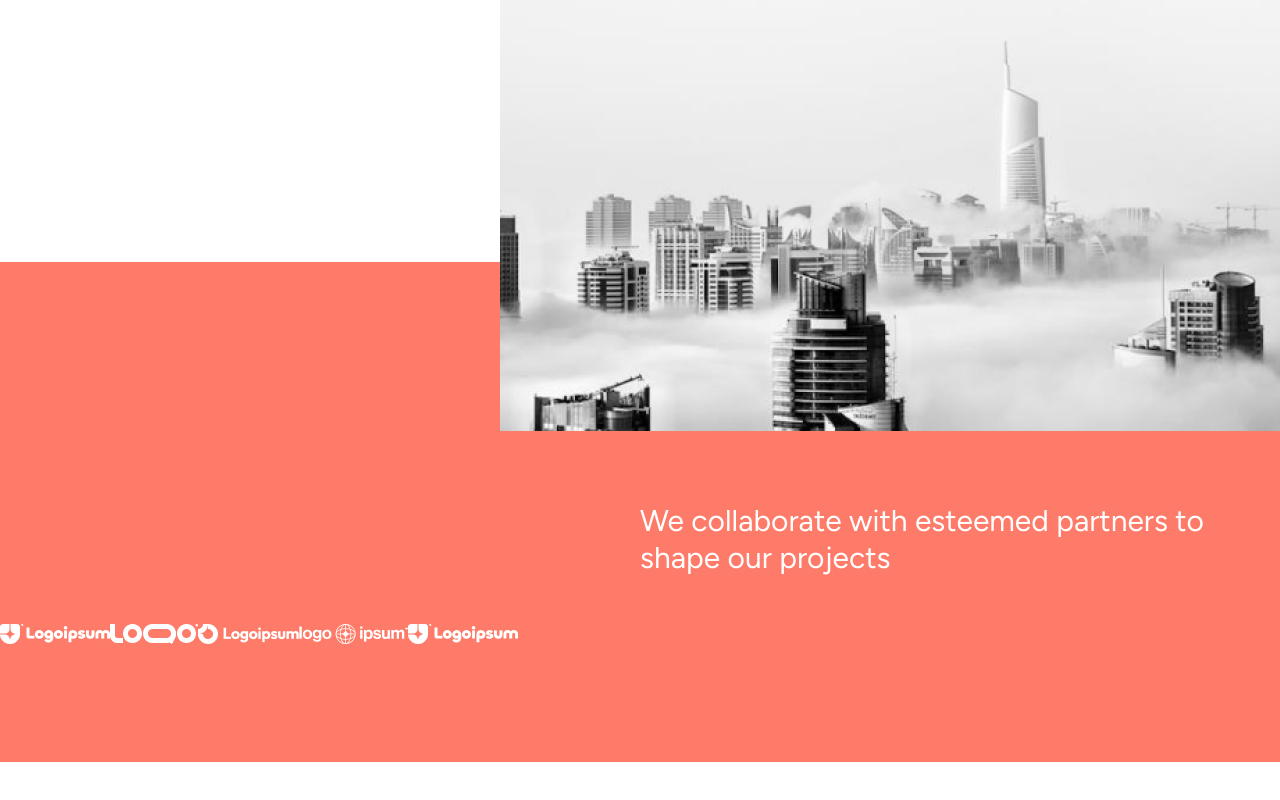
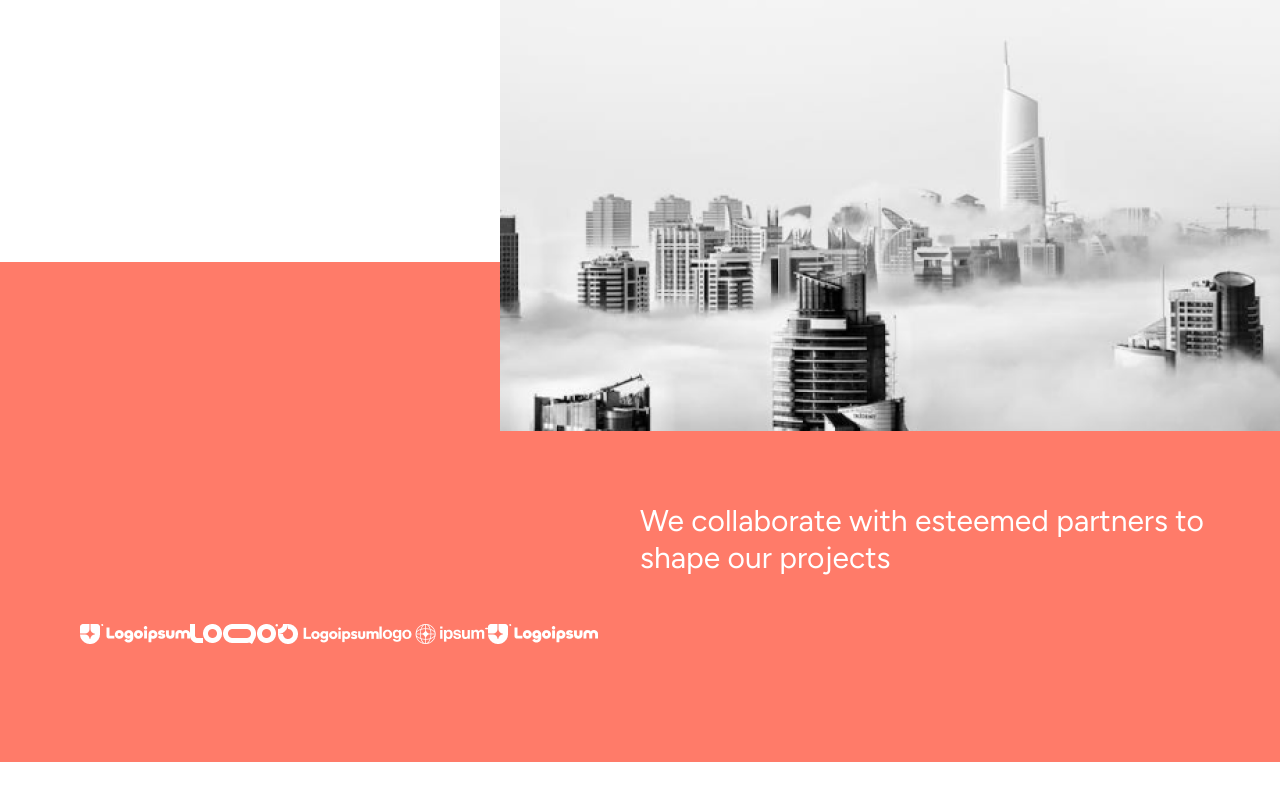
Before and after one commit to gabrieljcoutinho/Projeto-Archi-Firm, a React (Create React App) app: page / in a window 1280 px wide. Shown: the part 1872-2672 px from the top of the page. Built offline with nearby package versions, Linux system fonts and the light colour scheme.

Commit message:
espaçemnto

```diff
--- a/src/Css/faixaLaranjaSeparandoConteudo.css
+++ b/src/Css/faixaLaranjaSeparandoConteudo.css
@@ -21,6 +21,7 @@
 .listaSectionFaixaNaTela {
     display: flex;
     padding-top: 3rem;
+    padding-left: 5rem;
 }
 
 .listaSectionFaixaNaTela li {
```
